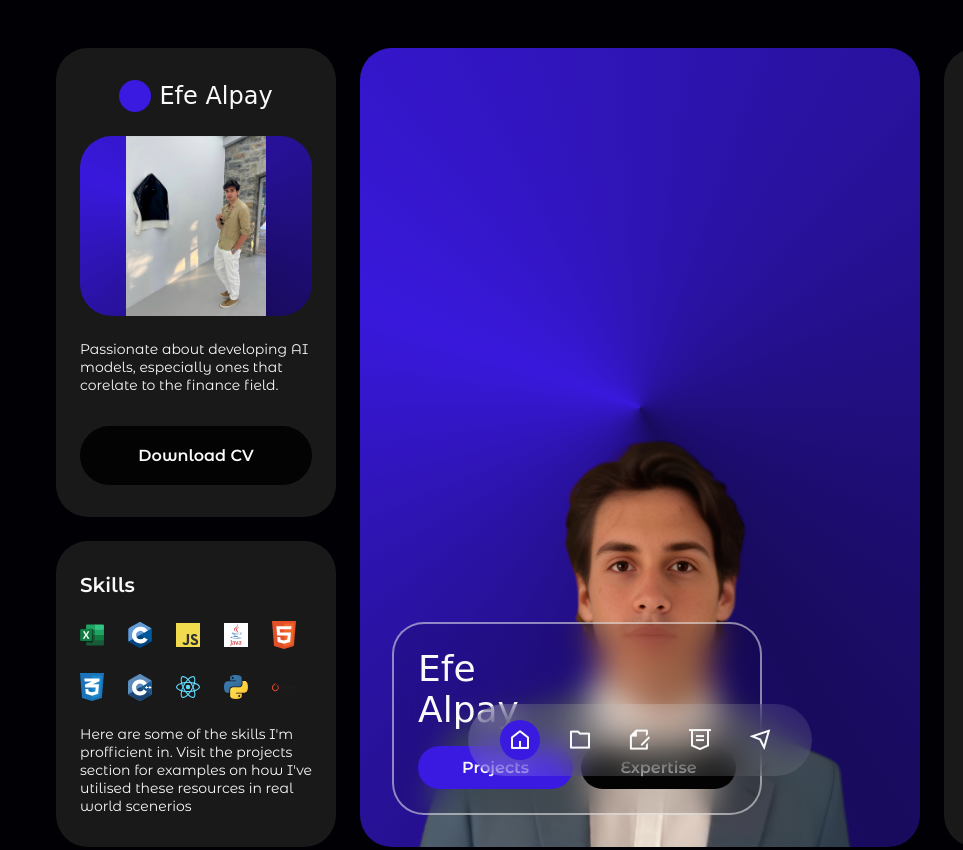
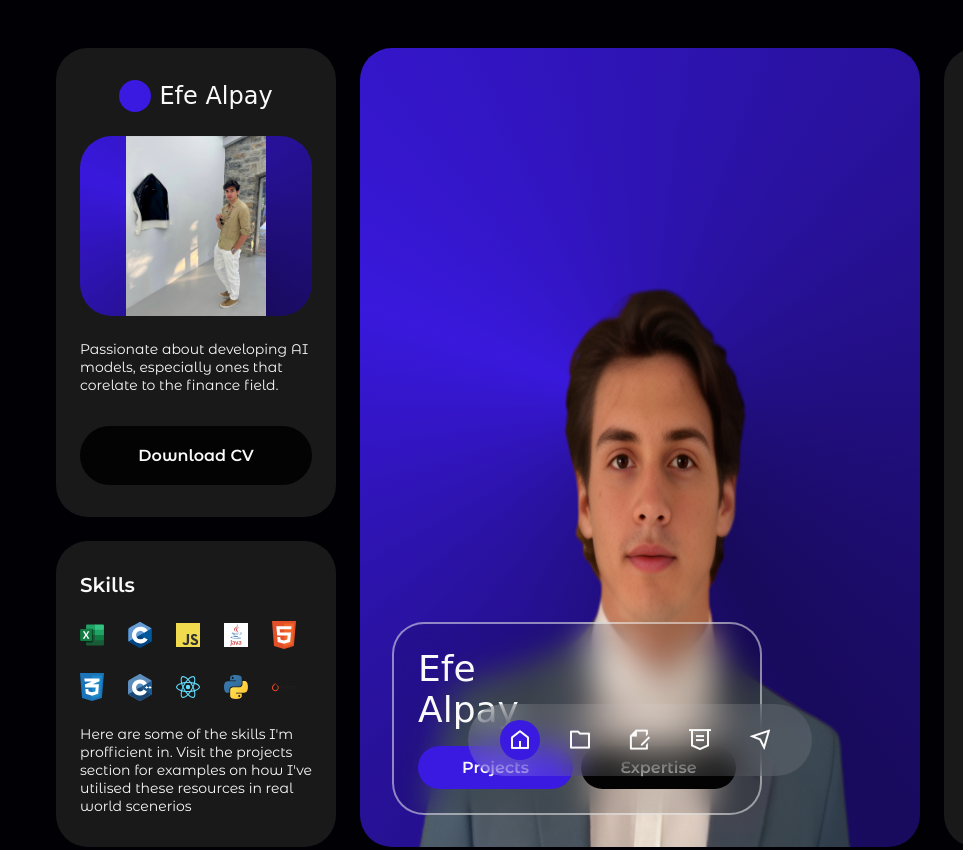
Before and after one commit to efealpay01/E-Portfolio, a plain HTML site: page index.html in a window 1280 px wide. Shown: the top 850 px of the page, 0-963 px from the left. Drawn offline with nearby package versions, Linux system fonts and the light colour scheme; a web font is replaced by a local one.

Commit message:
testing image sizing for diff screens

```diff
--- a/SRC/Sytling/style.css
+++ b/SRC/Sytling/style.css
@@ -688,6 +688,7 @@ img {
   }
 
   .perfil__img {
+    transform: scale(1);
     height: auto;
   }
 }
@@ -708,10 +709,6 @@ img {
     grid-template-columns: 380px;
     justify-content: center;
   }
-
-  .perfil__img {
-    height: auto;
-  }
 }
 
 @media screen and (min-width: 768px) {
@@ -721,10 +718,6 @@ img {
   }
   .perfil {
     height: 100%;
-  }
-
-  .perfil__img {
-    height: auto;
   }
 
   .projects__container,
```
